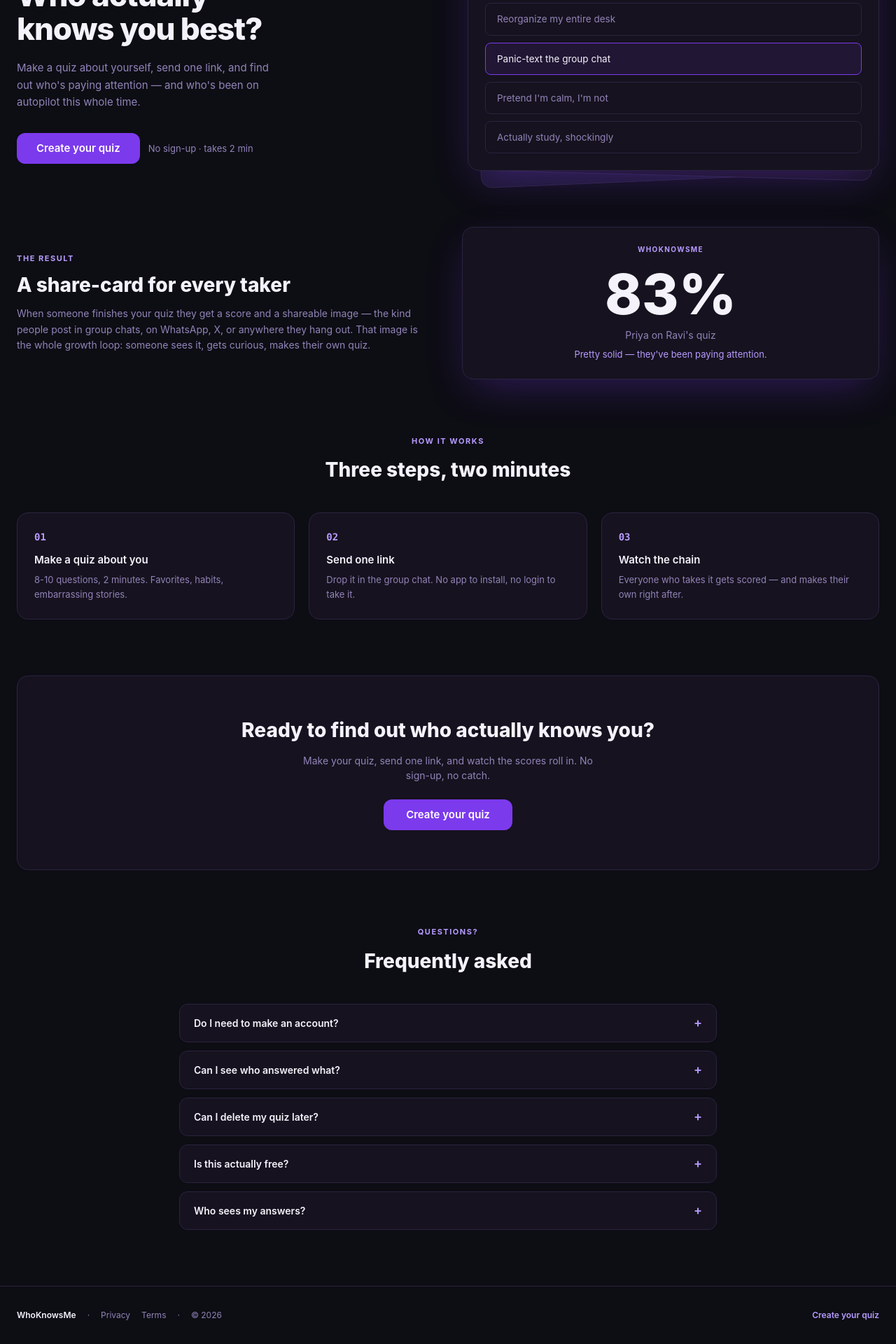
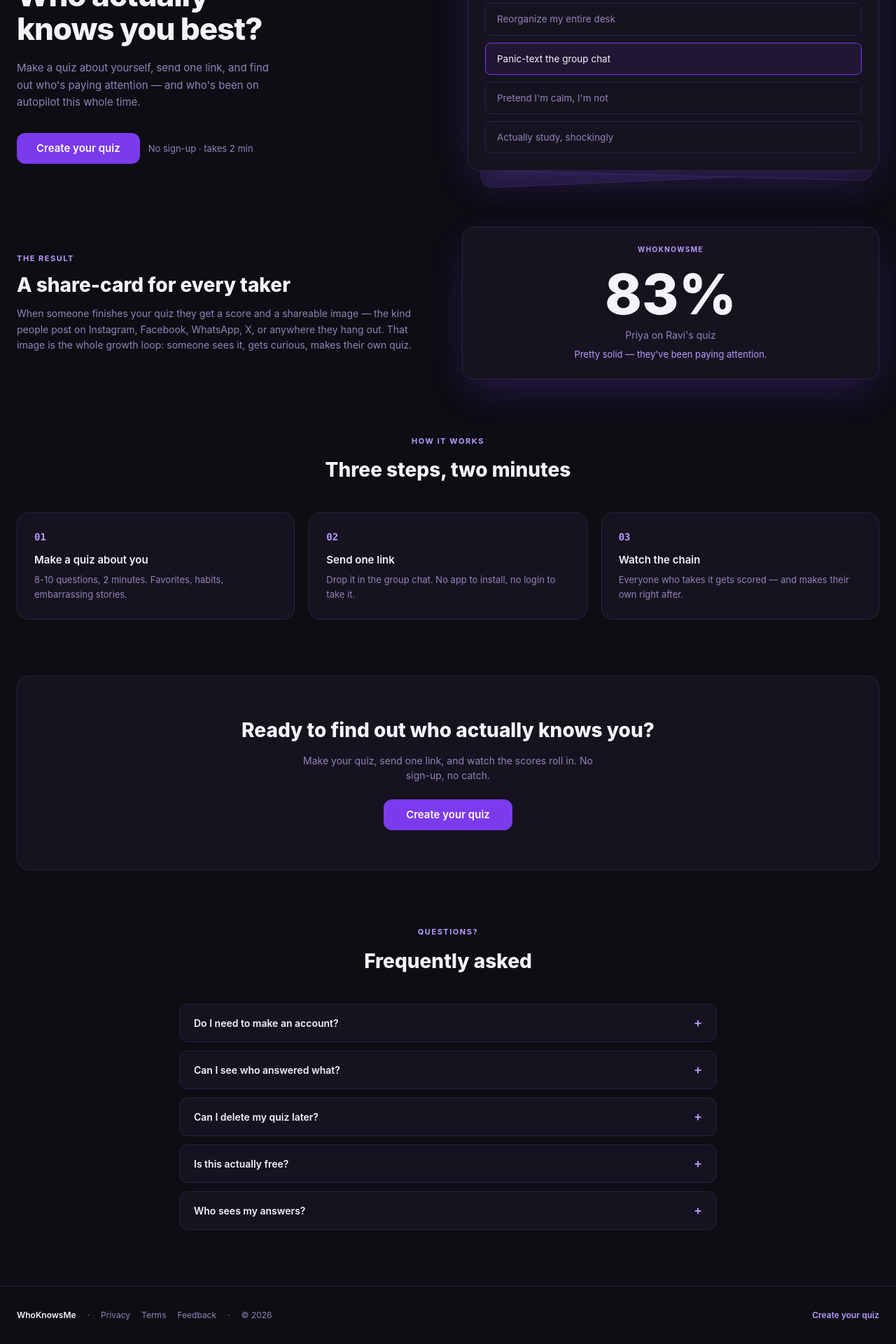
Before and after one commit to Feroz723/whoknowme, a Next.js app: page / in a window 1280 px wide. Shown: the part 211-2131 px from the top of the page at 70% size. Built offline with nearby package versions, Linux system fonts and the light colour scheme.

Commit message:
Footer: feedback mailto link. Landing page copy: name Instagram/Facebook as top share platforms.

```diff
--- a/app/page.tsx
+++ b/app/page.tsx
@@ -128,10 +128,10 @@ export default function Home() {
                 </h2>
                 <p className="text-[14px] text-text-muted leading-relaxed">
                   When someone finishes your quiz they get a score and a
-                  shareable image — the kind people post in group chats,
-                  on WhatsApp, X, or anywhere they hang out. That image is
-                  the whole growth loop: someone sees it, gets curious,
-                  makes their own quiz.
+                  shareable image — the kind people post on Instagram,
+                  Facebook, WhatsApp, X, or anywhere they hang out. That
+                  image is the whole growth loop: someone sees it, gets
+                  curious, makes their own quiz.
                 </p>
               </div>
 
@@ -248,6 +248,9 @@ export default function Home() {
             <a href="/terms" className="hover:text-text transition-colors">
               Terms
             </a>
+            <a href="mailto:hello@whoknowsme.com" className="hover:text-text transition-colors">
+              Feedback
+            </a>
             <span aria-hidden="true">&middot;</span>
             <span>&copy; {new Date().getFullYear()}</span>
           </div>
```
